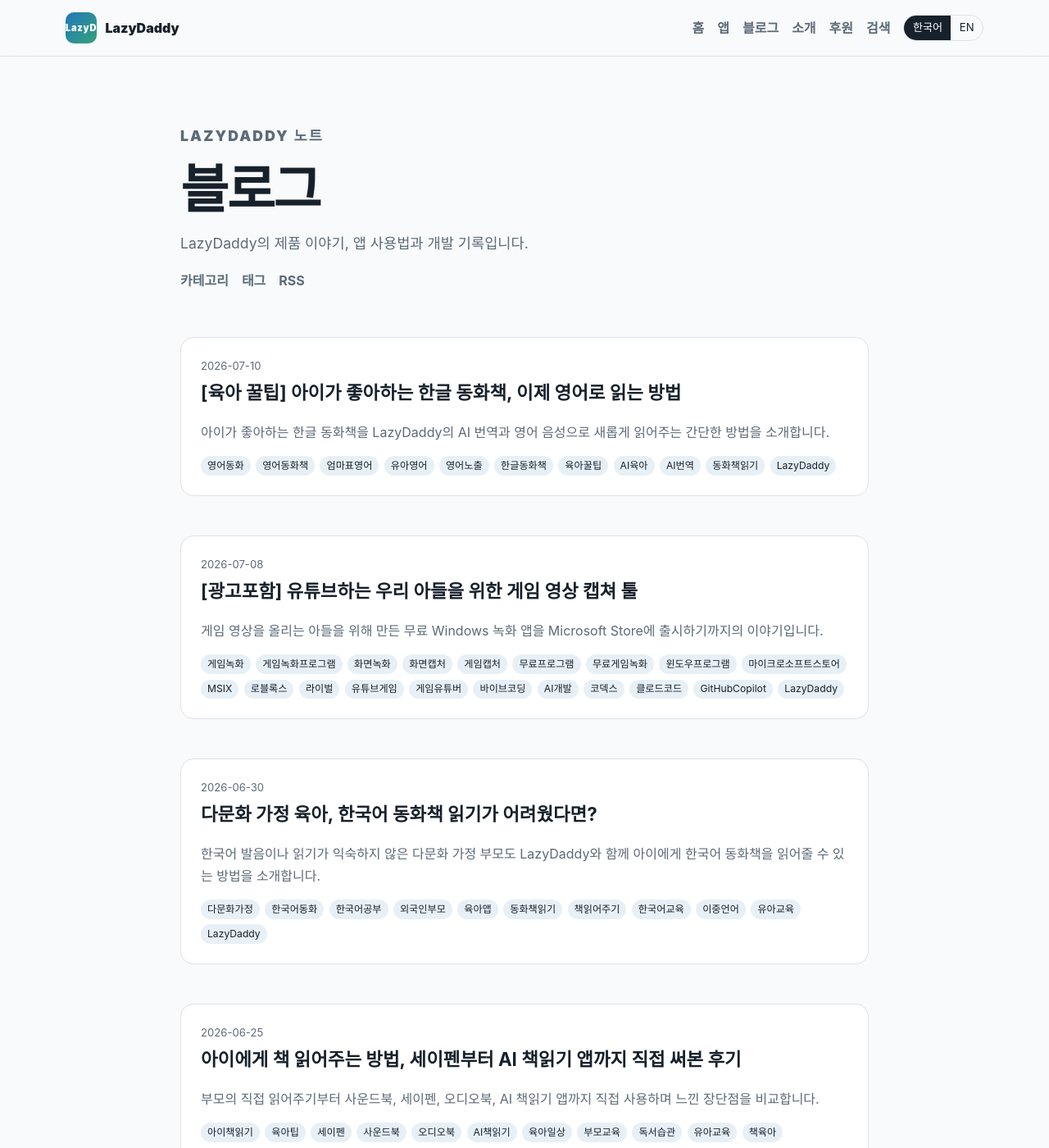
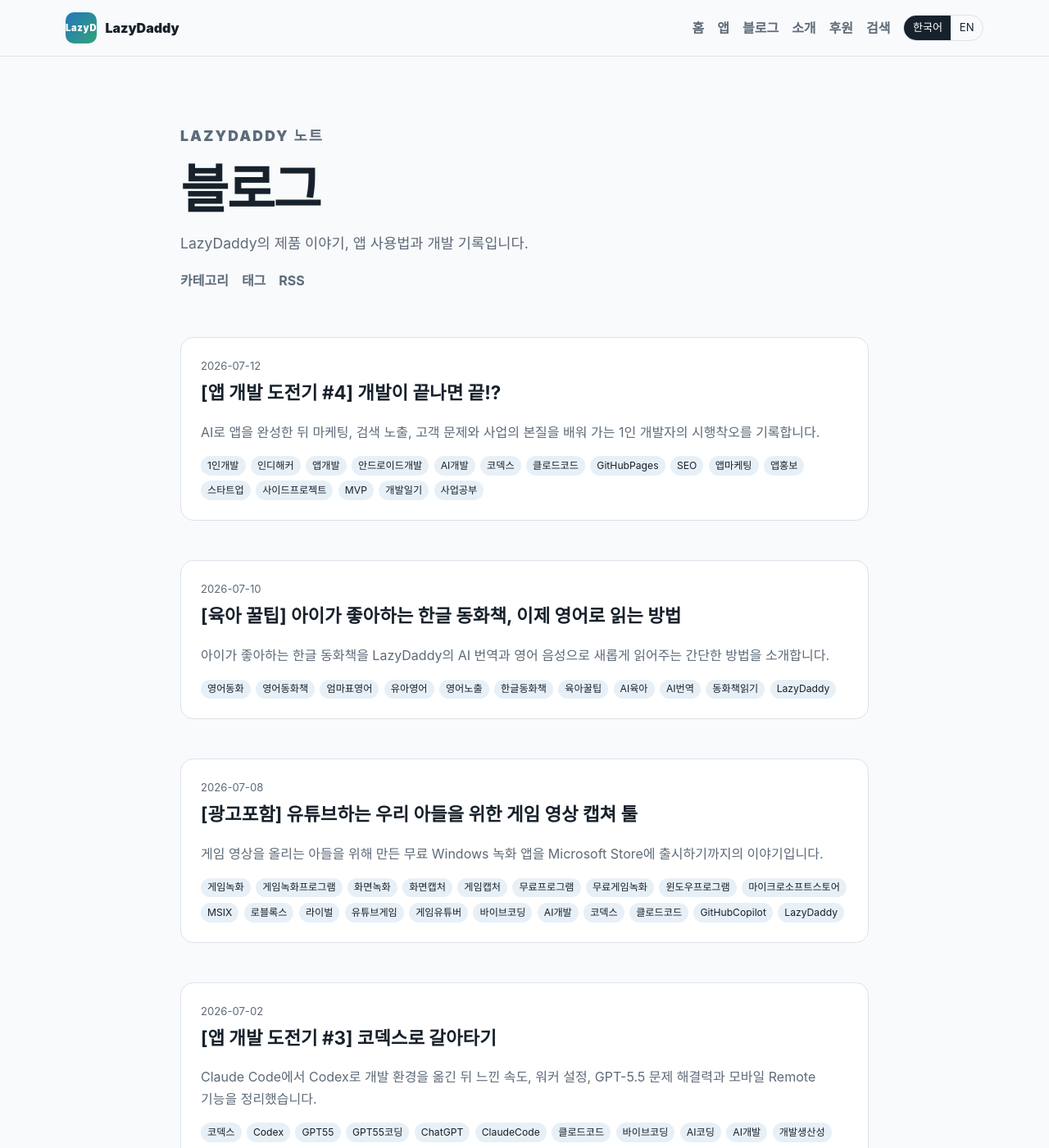
Before and after one commit to ocxeverywhere/ocxeverywhere.github.io, a Jekyll site: the page built from blog/index.html, in a window 1280 px wide and 1400 px high. Shown: the whole window at 82% size. Built offline with Jekyll 4.4.1, drawn with Linux system fonts in a browser that asks for light colours; some of the changed lines change nothing that is shown; some of the changed text lies outside the part shown.

Commit message:
added new blog contents
for lazyDaddy
for app dev

```diff
--- /dev/null
+++ b/_posts/ko/2026-07-02-switching-to-codex.md
@@ -0,0 +1,70 @@
+---
+title: "[앱 개발 도전기 #3] 코덱스로 갈아타기"
+description: "Claude Code에서 Codex로 개발 환경을 옮긴 뒤 느낀 속도, 워커 설정, GPT-5.5 문제 해결력과 모바일 Remote 기능을 정리했습니다."
+last_modified_at: 2026-07-10 09:00:00 +0300
+image:
+  path: /assets/images/posts/codex-ai-coding-overview.png
+  alt: "Codex로 AI 코딩을 시작하는 방법을 설명하는 안내 이미지"
+date: 2026-07-02 05:47:00 +0300
+lang: ko
+categories: [앱 개발]
+tags: [코덱스, Codex, GPT55, GPT55코딩, ChatGPT, ClaudeCode, 클로드코드, 바이브코딩, AI코딩, AI개발, 개발생산성, 프로그래밍, 앱개발, 개인프로젝트, GitHubCopilot, GPT플러스, AI활용, 개발도구, 생성형AI, 코딩AI, 개발자동화, LazyDaddy, JustListen, 개발자, 코딩팁]
+permalink: /blog/posts/switching-to-codex/
+author: LazyDaddy
+---
+
+지난 [앱 개발 도전기 #1](/blog/posts/claude-code-first-android-app/)에서 클로드 코드를 사용해 바이브 코딩을 시작한 이야기를 공유했는데요.
+
+그 글을 작성한 4월 초에 코덱스 5.5가 나왔지요. 비슷하게 클로드에서 Opus 4.7을 내놓기는 했으나, 토큰 소모량만 무지하게 늘어나며 앱 개발 측면에서는 Opus 4.6과 크게 비교가 안 되는 모델이었지요.
+
+## Claude Code에서 Codex로
+
+코덱스는 어떨지 궁금하기도 해서 가장 낮은 플랜인 Plus를 결제하고 코덱스를 설치했습니다.
+
+저는 클로드도 클로드 코드 앱을 사용하고 있었는데요. 코덱스 UX도 무척 클로드 코드 앱과 비슷해 적응하는 데 5분도 채 걸리지 않았어요.
+
+당연히 지난 포스팅에서 설정해 두었던 스킬들, 각종 Markdown 문서들, 에이전트들도 코덱스에 호환됩니다. 저는 코덱스에게 시켰어요.
+
+![Claude Code의 설정과 에이전트를 Codex로 옮겨 달라고 요청한 프롬프트](/assets/images/posts/codex-claude-migration-prompt.png)
+
+*기존 Claude Code 설정을 Codex에서 사용할 수 있도록 요청한 화면*
+
+그리고 프로젝트에 클로드 코드의 `CLAUDE.md`가 있으면 이 또한 코덱스에서도 읽을 수 있으나, 코덱스는 `AGENTS.md`를 따로 관리하고 있더라고요. 클로드의 에이전트라는 용어에 상응되는 워커라는 용어도 있었고요. 그래도 클로드 용어로 지시해도 찰떡같이 알아먹었습니다.
+
+클로드의 주요 모델인 Sonnet 4.6에 대응되는 모델을 찾는 것이 중요해서, 코덱스에 물어보고 GPT-5.4 Thinking 모델을 대부분의 에이전트(워커)에서 사용하도록 설정했습니다. GPT-5.5 모델을 항상 메인으로 사용하기 때문에 토큰 소모량 관리를 위해 실제 코딩, 리팩터링, 리뷰, 테스트 등을 작성하는 에이전트는 모두 하위 범용 모델을 사용하도록 했지요.
+
+![코딩과 리뷰 작업용 워커에 GPT-5.4 모델을 지정한 Codex 설정](/assets/images/posts/codex-worker-model-settings.png)
+
+*코딩·리팩터링·리뷰·테스트 워커의 모델을 나눠 설정한 화면*
+
+## 가장 놀란 건 속도
+
+가장 놀란 건 속도.
+
+너무 빠르게 구현해 주는 게 신세계였습니다.
+
+한 달 써보니 더 이상 클로드 코드로 돌아갈 수 없었습니다. 물론 회사 업무에는 아직도 클로드 코드를 써야 하긴 합니다만, 이제는 Visual Studio GitHub Copilot에서도 GPT-5.5 모델을 선택해서 씁니다.
+
+**클로드 코드 대비 크게 단점은 없는 데다가, 속도도 빠르고 코딩 퀄리티도 괜찮고.**
+
+예전에 프로젝트에서 클로드 코드가 계속 헤매면서 여러 번 재시도해도 해결하지 못하던 버그가 있었는데, 코덱스 GPT-5.5가 단 한 번의 시도만에 해결했습니다. 그 이후로는 개인 프로젝트를 코덱스 GPT-5.5만 사용해서 진행하고 있고요.
+
+LazyDaddy, JustListen - Digital Detox 앱을 출시하고 웹페이지도 간단히 다 만들었습니다.
+
+## 모바일 Remote와 이미지 생성
+
+게다가 **GPT 모바일 앱의 Remote 기능으로 코덱스에서 작업한 것을 모바일에서 계속 확인하고 이어서 진행**할 수 있어 너무 좋아요. 그전에는 구글 데스크톱 같은 것을 썼는데 많이 불편했거든요. 아직도 클로드 코드는 이 기능을 지원하지 않지 않나요?
+
+클로드 코드를 쓸 때 너무 불편해서 앱을 하나 만들까 하는 생각도 들더라고요. 금방 지원할 것 같아 시도하지는 않았습니다만.
+
+**또 다른 장점은 GPT의 이미지 기능**이 마침 핫하게 올라와서 이걸 사용할 수 있다는 점이에요. 마케팅용 이미지 생성, 앱 아이콘, 디자인 등을 GPT 이미지로 해결했어요.
+
+저처럼 육아하면서 틈틈이 개발하는 경우에는 코덱스 Plus 구독만으로도 전혀 부족하지 않네요. 5시간 사용량 제한에 걸리면 강제 휴식하거나 이미지를 만들면 되니까요.
+
+GPT Plus를 구독하고 계신 분들은 한번 도전해 보세요.
+
+![Codex의 특징과 시작 방법을 요약한 AI 코딩 안내 이미지](/assets/images/posts/codex-ai-coding-overview.png)
+
+*Codex를 활용한 AI 코딩의 특징과 시작 방법 요약*
+
+#코덱스 #Codex #GPT55 #GPT55코딩 #ChatGPT #ClaudeCode #클로드코드 #바이브코딩 #AI코딩 #AI개발 #개발생산성 #프로그래밍 #앱개발 #개인프로젝트 #GithubCopilot #GPT플러스 #AI활용 #개발도구 #생성형AI #코딩AI #개발자동화 #LazyDaddy #JustListen #개발자 #코딩팁
--- /dev/null
+++ b/_posts/ko/2026-07-12-app-development-beyond-coding.md
@@ -0,0 +1,81 @@
+---
+title: "[앱 개발 도전기 #4] 개발이 끝나면 끝!?"
+description: "AI로 앱을 완성한 뒤 마케팅, 검색 노출, 고객 문제와 사업의 본질을 배워 가는 1인 개발자의 시행착오를 기록합니다."
+last_modified_at: 2026-07-12 01:16:00 +0300
+image:
+  path: /assets/images/posts/app-development-beyond-coding.png
+  alt: "앱 개발 이후 마케팅과 사업이라는 새로운 과제를 마주한 1인 개발자"
+date: 2026-07-12 01:16:00 +0300
+lang: ko
+categories: ["앱 개발"]
+tags: [1인개발, 인디해커, 앱개발, 안드로이드개발, AI개발, 코덱스, 클로드코드, GitHubPages, SEO, 앱마케팅, 앱홍보, 스타트업, 사이드프로젝트, MVP, 개발일기, 사업공부]
+permalink: /blog/posts/app-development-beyond-coding/
+author: LazyDaddy
+translation_key: app-development-beyond-coding
+---
+
+첫 개발 도전기에서 얘기했듯이 나는 개발자다.
+
+그래서 하고 싶은 기능을 개발하고, 더 나은 퍼포먼스를 고민하고, 깨끗하면서도 유지보수가 편리한 강건한 코드를 작성하는 일에는 아주 익숙하다. 클로드 코드와 코덱스를 써서 재미있게 안드로이드 앱 2개와 윈도우 프로그램도 만들었다.
+
+대개의 경우 개발자로서의 나는 이 단계에서 만족했다. 조금 더 신경 쓴다면 사용자 매뉴얼을 친절하게 작성하거나, 세미나와 사용자 미팅에서 새로운 기능을 소개하는 정도가 전부였다.
+
+## 개발이 끝난 뒤 만난 또 다른 세계
+
+그러나 내가 필요해서 만든 자급자족 앱들을 다른 사람들에게 알리는 일은 정말 또 다른 세계였다.
+
+금방 몇백, 몇천 명의 사용자가 생길 거라는 기대는 한두 달이 지난 지금 말끔히 사라졌다. 대신 이런 질문을 고민하게 됐다.
+
+- 어떻게 해야 이 앱들이 대중에게 노출될까?
+- 이 앱을 필요로 하는 사람들은 누구일까?
+- 비즈니스 관점에서 어떻게 마케팅하고 홍보해야 할까?
+
+AI에게 추천받아 AI 쇼츠를 만들고 인스타그램 릴스에도 공유해 봤다. 이제 GPT 이미지와 Google Flow로 쇼츠 영상을 만들고 CapCut으로 편집하는 일도 익숙해졌다.
+
+그럼에도 사용자는 쉽게 늘지 않았다. 한국 시장을 우선 대상으로 삼았기에 네이버 블로그를 만들고 글을 쓰기 시작했다. 나 역시 한국에서 무언가를 찾아야 할 때면 여전히 네이버에서 검색하거나 네이버 카페를 기웃거리기 때문이다.
+
+## 홍보도 시행착오의 연속이었다
+
+비즈니스 모델이 명확하지 않아 개발한 모든 앱과 프로그램을 무료로 제공하고 있지만, 사용자는 쉽게 늘지 않았다. 다른 홍보 방안으로 Threads 계정도 만들었다.
+
+하지만 Threads는 광고나 AI로 추정되는 활동에 매우 민감하게 반응했다. 결국 나는 계정을 두 번이나 영구 정지당했다. 홍보도 제대로 해 보지 못한 채 팔로워를 늘리다가 꺾인 것이다. 이 과정은 이전 글에 적었다.
+
+{% include link-preview.html url="https://blog.naver.com/lazydaddypresent0523/224335892630" title="[광고포함] 스하리 반하리 아세요?" description="Threads에서 팔로워를 늘리며 겪은 시행착오를 기록한 이전 글입니다." image="/assets/images/posts/threads-follow-back-preview.png" alt="스하리와 반하리 경험을 다룬 네이버 블로그 글 미리보기" sponsored=true %}
+
+## 글로벌 검색을 위해 GitHub Pages를 고치다
+
+네이버 블로그는 네이버 검색에서는 잘 노출될지 모르지만, 내 앱과 서비스의 주 무대는 사실 글로벌 시장이다. 구글에서 관련 앱을 검색해 보면 어떤 앱은 아무것도 나타나지 않는다.
+
+그래서 기존의 개발자 페이지이자 앱 소개 페이지였던 GitHub Pages 사이트를 코덱스로 업데이트하고 있다.
+
+먼저 코덱스에게 GitHub Pages로 블로그를 성공적으로 운영하는 대표적인 페이지 3곳을 추천받았다. 그 사이트들을 분석한 뒤 마음에 드는 테마를 참고해 기존 페이지에 블로그를 추가하기 시작했다. 아니, 정확히는 코덱스가 작업을 시작했다.
+
+코덱스가 GitHub Pages에 어떤 블로그 기능을 만들어 줄 수 있는지 궁금하다면, GPT Plus 무료 5시간 사용량만으로 만든 이 페이지를 보면 된다.
+
+물론 토큰을 이렇게 관리하려면 웹 코더 스킬과 그 스킬에 기반한 워커 에이전트를 미리 만들어 두어야 한다. 내가 사용한 방법은 이전 글에서 자세히 설명했다.
+
+{% include link-preview.html url="https://ocxeverywhere.github.io/blog/posts/claude-code-token-management/" title="[앱 개발 도전기 #2] 클로드 코드 — 토큰 소모량을 관리하자" description="모델 선택과 에이전트, 테스트, 리뷰를 활용해 AI 코딩 토큰을 관리하는 방법입니다." image="/assets/img/social/default-card.png" alt="LazyDaddy 앱 개발 블로그의 클로드 코드 토큰 관리 글" %}
+
+{% include link-preview.html url="https://ocxeverywhere.github.io/" title="LazyDaddy" description="생활의 작은 반복을 줄이는 Android 및 Windows 앱과 개발 기록을 소개합니다." image="/assets/img/social/default-card.png" alt="LazyDaddy 앱과 개발 블로그 홈페이지" %}
+
+## 아직은 답보다 질문이 더 많다
+
+본격적인 블로그라면 워드프레스가 여러 면에서 훨씬 좋다는 것도 알게 됐다. 하지만 아직은 본격적일 필요가 없다. 그런 이유로 연간 약 20달러인 별도 도메인도 당분간 신청하지 않을 계획이다. 구글 광고나 다른 광고도 필요 없다.
+
+아직 이 앱들이 어떤 방향으로, 어떤 고객의 문제나 요구를 해결해 줄지 전혀 모르기 때문이다.
+
+이제야 조금씩 사업을 이해해 가는 것 같다. 기획의 중요성, 마케팅의 역할, 그리고 개발자가 흥미를 느끼거나 단지 만들 수 있어서 추가한 기능은 사용자에게 정말 쓸데없을 수도 있다는 사실까지.
+
+여러 고민을 하고 책을 읽으며, 비슷한 경험을 한 유튜버들의 이야기도 찾아봤다. 그 과정에서 앱 설치 수 100회를 넘기는 일조차 정말 쉽지 않다는 것을 알게 됐다.
+
+이 문제는 AI가 날개를 달아 준 요즘의 1인 개발만의 문제가 아니라 사업의 본질에 가까울 것이다. 그동안 내가 굳이 알려 하지 않았고, 알지 않아도 됐던 영역이다.
+
+결국 사업을 하려면 사업을 알아야 한다. 배워야 할 것이 아직 산더미다.
+
+그래도 AI가 개발뿐 아니라 이 모든 분야를 가속해 주고, 더 빠르게 시행착오를 겪도록 도와준다는 것은 정말 큰 행운이다.
+
+![앱 개발 이후 마케팅과 사업의 과제를 마주한 1인 개발자 일러스트](/assets/images/posts/app-development-beyond-coding.png)
+
+*개발을 마친 뒤 시작된 마케팅과 사업 공부라는 새로운 여정*
+
+#1인개발 #인디해커 #앱개발 #안드로이드개발 #개발자 #개발블로그 #AI개발 #AI활용 #클로드코드 #코덱스 #GitHubPages #깃허브페이지 #워드프레스 #SEO #검색최적화 #앱마케팅 #앱홍보 #스타트업 #창업 #사이드프로젝트 #프로덕트빌딩 #MVP #개발일기 #서비스개발 #사업공부 #개발자창업 #1인창업 #개발자생존기 #앱출시 #개발도전기
--- a/assets/css/site.scss
+++ b/assets/css/site.scss
@@ -3,6 +3,7 @@
 :root { color-scheme: light dark; --ink:#17212b; --muted:#5d6a78; --paper:#f8fafc; --surface:#fff; --line:#dce3ea; --blue:#1769aa; --green:#227b5a; --gold:#a66c13; --coral:#cd5748; --shadow:0 22px 60px rgba(22,35,49,.1); }
 * { box-sizing:border-box; }
 html { scroll-behavior:smooth; }
+html:lang(ko) { word-break:keep-all; overflow-wrap:break-word; }
 body { margin:0; background:var(--paper); color:var(--ink); font-family:Inter,-apple-system,BlinkMacSystemFont,"Segoe UI","Noto Sans KR",sans-serif; line-height:1.65; }
 a { color:inherit; text-underline-offset:.18em; }
 img { max-width:100%; }
@@ -22,7 +23,7 @@ img { max-width:100%; }
 .portal-hero,.portal-section,.blog-shell,.post-shell { width:min(1120px,calc(100% - 2rem)); margin-inline:auto; }
 .portal-hero { display:grid; grid-template-columns:1.35fr .65fr; gap:4rem; align-items:center; min-height:70vh; padding-block:5rem; }
 .portal-hero>*,.app-grid>*,.contact>* { min-inline-size:0; }
-.portal-hero h1,.portal-hero h2,.portal-hero p,.portal-section h2,.app-card h3,.app-card p,.app-card a,.contact a { overflow-wrap:anywhere; }
+.portal-hero h1,.portal-hero h2,.portal-hero p,.portal-section h2,.app-card h3,.app-card p,.app-card a,.contact a { overflow-wrap:break-word; }
 .portal-hero .actions>*,.app-card .actions>*,.contact a { max-inline-size:100%; }
 .portal-hero h1 { max-width:850px; margin:.15em 0; font-size:clamp(3rem,7vw,6.4rem); line-height:.96; letter-spacing:-.055em; }
 .portal-hero>div>p { max-width:720px; color:var(--muted); font-size:1.2rem; }
```
Also changed, not shown: assets/images/posts/codex-claude-migration-prompt.png (added), assets/images/posts/codex-worker-model-settings.png (added), assets/images/posts/threads-follow-back-preview.png (added), 2 other files.
